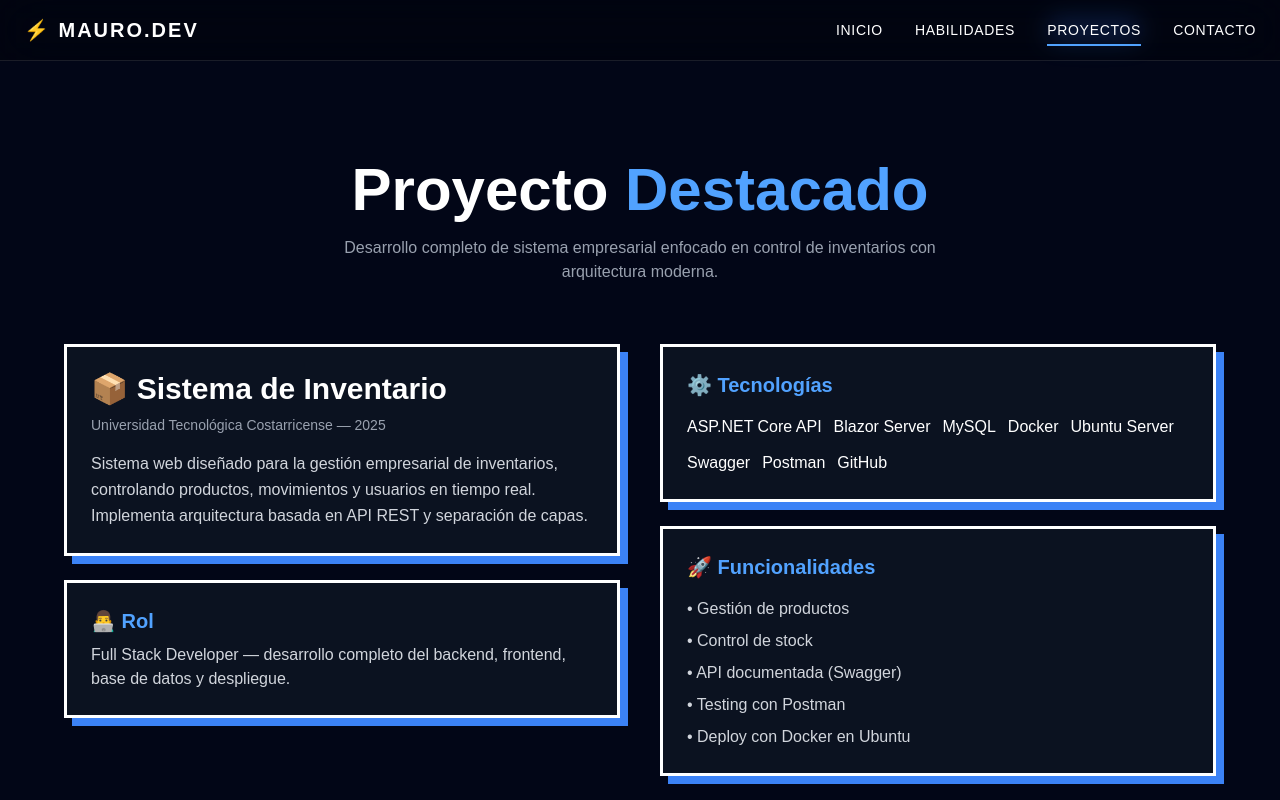
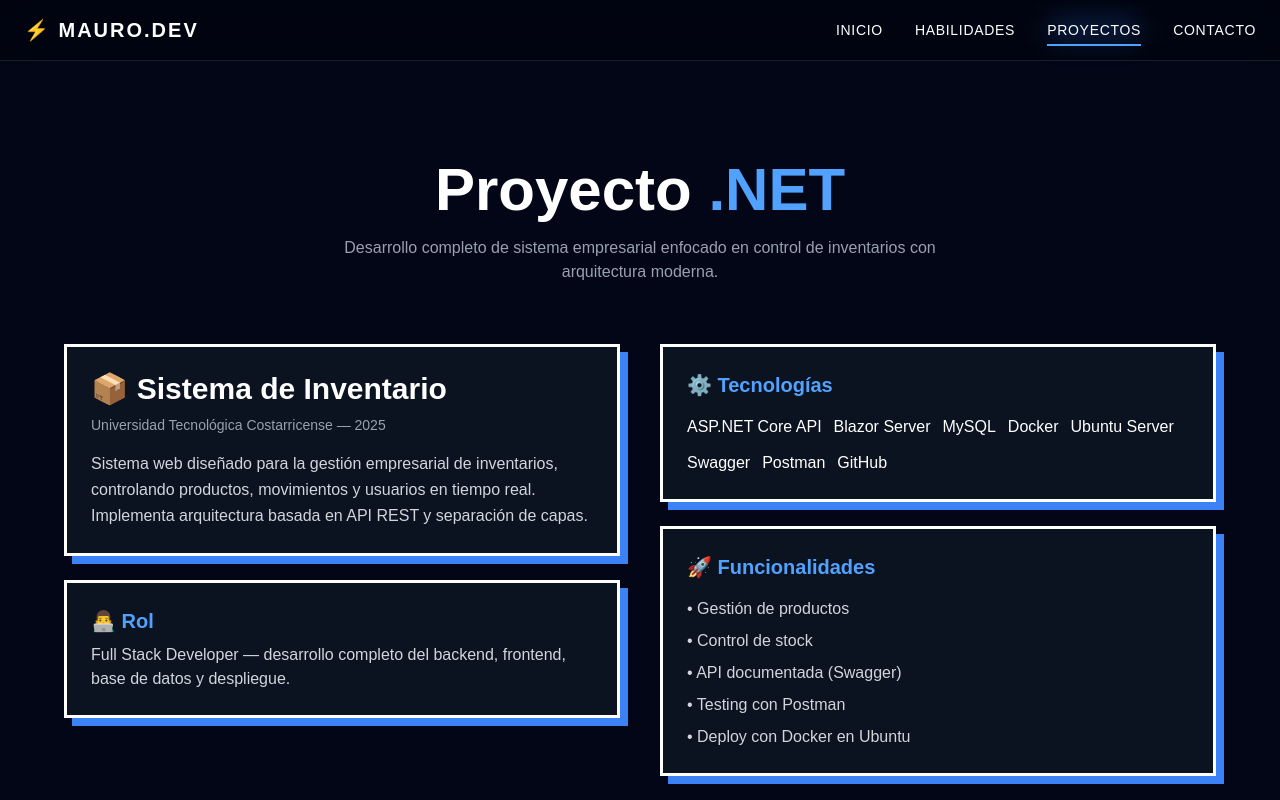
Before and after one commit to Mauricio-bits/CV-CURRICULUM, a Next.js app: page /projects in a window 1280 px wide. Shown: the top 800 px of the page. Built offline with nearby package versions, Linux system fonts and the light colour scheme.

Commit message:
Update page.tsx

```diff
--- a/app/projects/page.tsx
+++ b/app/projects/page.tsx
@@ -27,7 +27,7 @@
           className="text-center mb-15"
         >
           <h1 className="text-5xl md:text-6xl font-bold">
-            Proyecto <span className="text-blue-400">Destacado</span>
+            Proyecto <span className="text-blue-400">.NET</span>
           </h1>
 
           <p className="text-gray-400 mt-4 max-w-2xl mx-auto">
```
